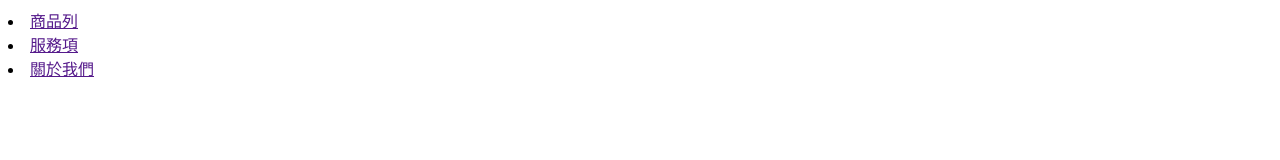
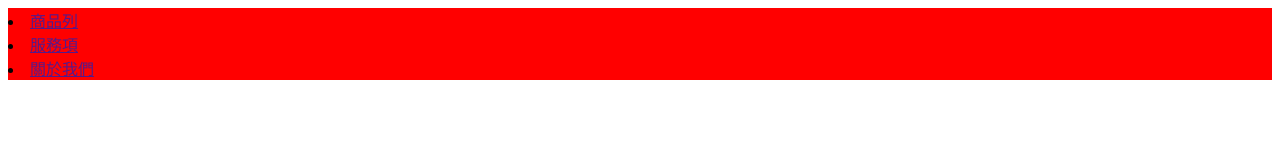
Before and after one commit to chuhua1997/cid101, a plain HTML site: page index.html in a window 1280 px wide. Drawn offline with Linux system fonts and the light colour scheme.

Commit message:
修改背景顏色連連結

```diff
--- a/index.html
+++ b/index.html
@@ -5,6 +5,7 @@
     <meta charset="UTF-8">
     <meta name="viewport" content="width=device-width, initial-scale=1.0">
     <title>Document</title>
+    <link rel="stylesheet" href="set.css">
 </head>
 
 <body>
```
